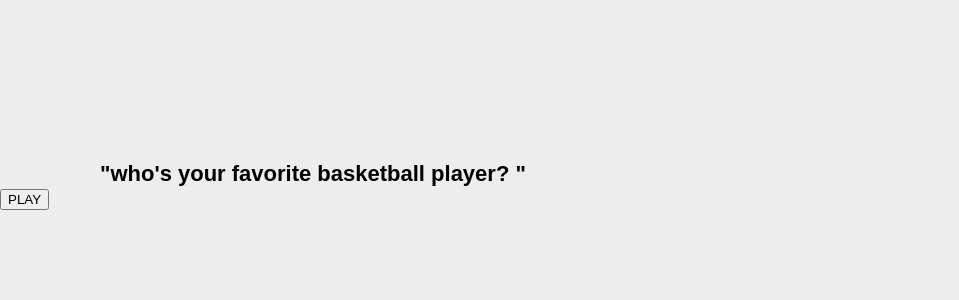
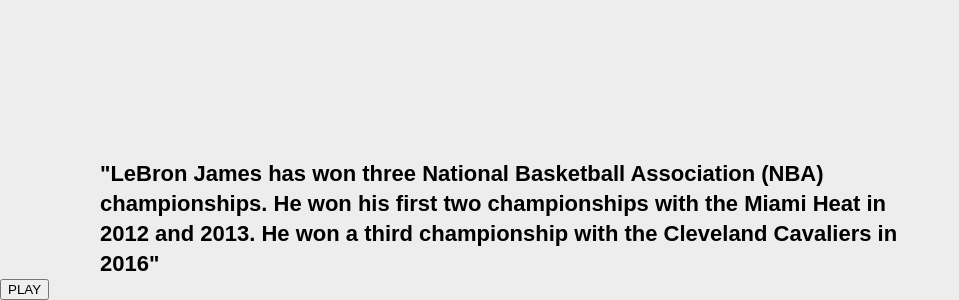
Before and after one commit to MaryConnolly5/MconnProject3, a website with bundled scripts: page index.html in a window 1280 px wide. Shown: the part 691-991 px from the top of the page, without its empty margins (0-959 px from the left). Before the commit the page ends 901 px from the top, so only its background shows below. Built offline with nearby package versions, Linux system fonts and the light colour scheme.

Commit message:
changes middle of class

```diff
--- a/index.html
+++ b/index.html
@@ -34,9 +34,6 @@
       padding-top: 50px;
     }
 
-
-
-
   </style>
   <title>mconn-project-3</title>
 </head>
@@ -44,8 +41,9 @@
 <body>
   <mconn-project-3></mconn-project-3>
   <div class="text">
-    "who's your favorite basketball player? "
-
+    "LeBron James has won three National Basketball Association (NBA) championships.
+    He won his first two championships with the Miami Heat in 2012 and 2013.
+    He won a third championship with the Cleveland Cavaliers in 2016"
 </div>
 
 </div>
--- a/src/mconn-project-3.js
+++ b/src/mconn-project-3.js
@@ -59,14 +59,14 @@
     return html`
     <body>
 <div>
-
+  <div>
 <div>
       <audio ref={this.audioRef} src="https://soundboardguy.com/sounds/lebron-james-vine/" onTimeUpdate={this.handleTimeUpdate}>
       <div className="progress-bar"
-
-  </div>
+      </div>
   );
 }
+</div>
 </div>
     `;
   }
```
